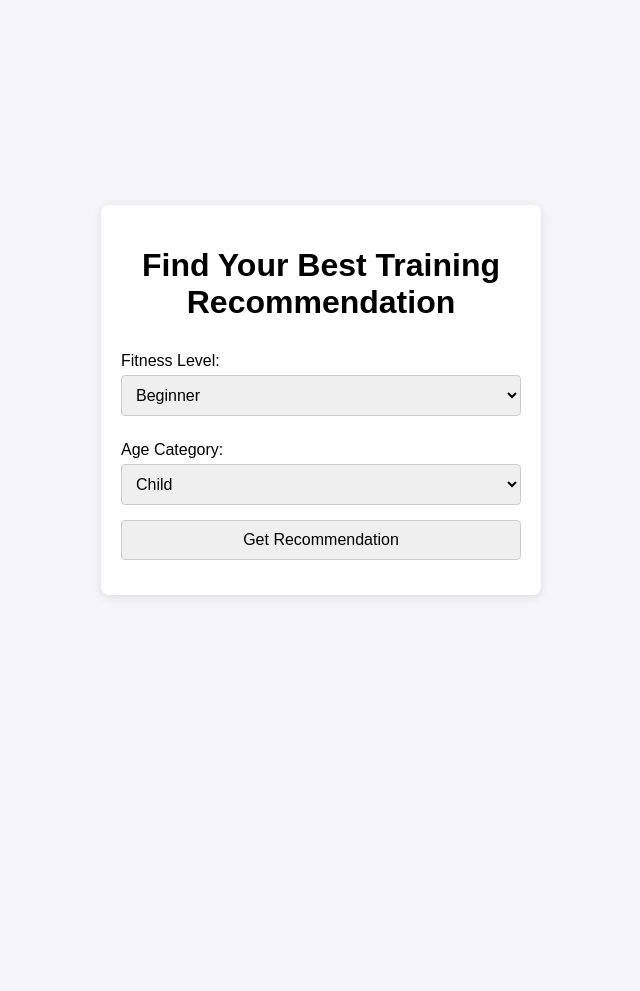
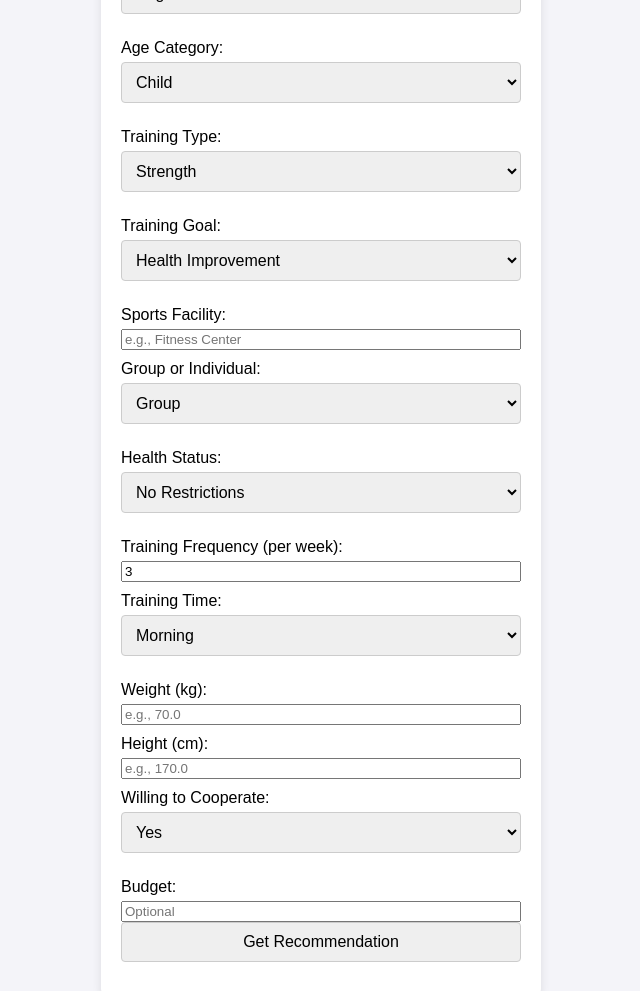
Before and after one commit to MATwave/gorkycode_52_landos, a plain HTML site: page index.html in a window 1280 px wide. Shown: the whole page, without its empty margins (319-959 px from the left). Before the commit the page ends 800 px from the top, so only its background shows below. Drawn offline with Linux system fonts and the light colour scheme.

Commit message:
добавил больше вариантов

```diff
--- a/index.html
+++ b/index.html
@@ -3,29 +3,84 @@
 <head>
     <meta charset="UTF-8">
     <meta name="viewport" content="width=device-width, initial-scale=1.0">
-    <title>Recommendation Survey</title>
+    <title>Training Recommendation</title>
     <link rel="stylesheet" href="styles.css">
 </head>
 <body>
     <div class="container">
-        <h1>Find Your Best Training Recommendation</h1>
+        <h1>Find Your Training Recommendation</h1>
         <form id="surveyForm">
-            <label for="fitnessLevel">Fitness Level:</label>
-            <select id="fitnessLevel" name="fitness_level">
+            <label for="fitness_level">Fitness Level:</label>
+            <select id="fitness_level" name="fitness_level">
                 <option value="1">Beginner</option>
                 <option value="2">Intermediate</option>
                 <option value="3">Advanced</option>
             </select>
 
-            <label for="ageCategory">Age Category:</label>
-            <select id="ageCategory" name="age_category">
+            <label for="age_category">Age Category:</label>
+            <select id="age_category" name="age_category">
                 <option value="1">Child</option>
                 <option value="2">Youth</option>
                 <option value="3">Adult</option>
                 <option value="4">Senior</option>
             </select>
 
-            <!-- Add more questions as needed -->
+            <label for="training_type">Training Type:</label>
+            <select id="training_type" name="training_type">
+                <option value="1">Strength</option>
+                <option value="2">Cardio</option>
+                <option value="3">Group</option>
+                <option value="4">Individual</option>
+            </select>
+
+            <label for="training_goal">Training Goal:</label>
+            <select id="training_goal" name="training_goal">
+                <option value="1">Health Improvement</option>
+                <option value="2">Weight Loss</option>
+                <option value="3">Endurance</option>
+                <option value="4">Achievements</option>
+            </select>
+
+            <label for="sports_facility">Sports Facility:</label>
+            <input id="sports_facility" name="sports_facility" type="text" placeholder="e.g., Fitness Center">
+
+            <label for="group_or_individual">Group or Individual:</label>
+            <select id="group_or_individual" name="group_or_individual">
+                <option value="1">Group</option>
+                <option value="2">Individual</option>
+            </select>
+
+            <label for="health_status">Health Status:</label>
+            <select id="health_status" name="health_status">
+                <option value="1">No Restrictions</option>
+                <option value="2">Chronic Diseases</option>
+                <option value="3">Load Correction</option>
+            </select>
+
+            <label for="training_frequency">Training Frequency (per week):</label>
+            <input id="training_frequency" name="training_frequency" type="number" min="1" max="7" value="3">
+
+            <label for="training_time">Training Time:</label>
+            <select id="training_time" name="training_time">
+                <option value="1">Morning</option>
+                <option value="2">Day</option>
+                <option value="3">Evening</option>
+            </select>
+
+            <label for="weight">Weight (kg):</label>
+            <input id="weight" name="weight" type="number" step="0.1" placeholder="e.g., 70.0">
+
+            <label for="height">Height (cm):</label>
+            <input id="height" name="height" type="number" step="0.1" placeholder="e.g., 170.0">
+
+            <label for="cooperation">Willing to Cooperate:</label>
+            <select id="cooperation" name="cooperation">
+                <option value="true">Yes</option>
+                <option value="false">No</option>
+            </select>
+
+            <label for="budget">Budget:</label>
+            <input id="budget" name="budget" type="number" step="0.1" placeholder="Optional">
 
             <button type="submit">Get Recommendation</button>
         </form>
--- a/script.js
+++ b/script.js
@@ -4,7 +4,21 @@ document.getElementById('surveyForm').addEventListener('submit', async function
     // Собираем данные формы
     const formData = new FormData(e.target);
     const data = {};
-    formData.forEach((value, key) => (data[key] = value));
+    formData.forEach((value, key) => {
+        // Преобразуем значения в правильный формат
+        if (key === "cooperation") {
+            data[key] = value === "true";
+        } else if (!isNaN(value)) {
+            data[key] = parseFloat(value) || value;
+        } else {
+            data[key] = value;
+        }
+    });
+
+    // Устанавливаем параметры для необязательных полей
+    data["chronic_diseases"] = []; // Если пользователь добавит опцию
+    data["health_group"] = null; // Если применимо
+    data["skill_focus"] = []; // Массив навыков для улучшения
 
     try {
         // Отправляем данные на ваш сервис
@@ -22,10 +36,11 @@ document.getElementById('surveyForm').addEventListener('submit', async function
 
         const result = await response.json();
 
-        // Отображаем рекомендацию
+        // Отображаем результат
         document.getElementById('recommendation').innerHTML =
-            <h2>Your Recommendation:</h2>
-            <p>${result.recommendation}</p>
+            <h2>Recommendation:</h2>
+            <p>Cohort: ${result.cohort}</p>
+            <p>Facilities: ${result.recommended_facilities.join(', ')}</p>
         ;
     } catch (error) {
         console.error(error);
```
